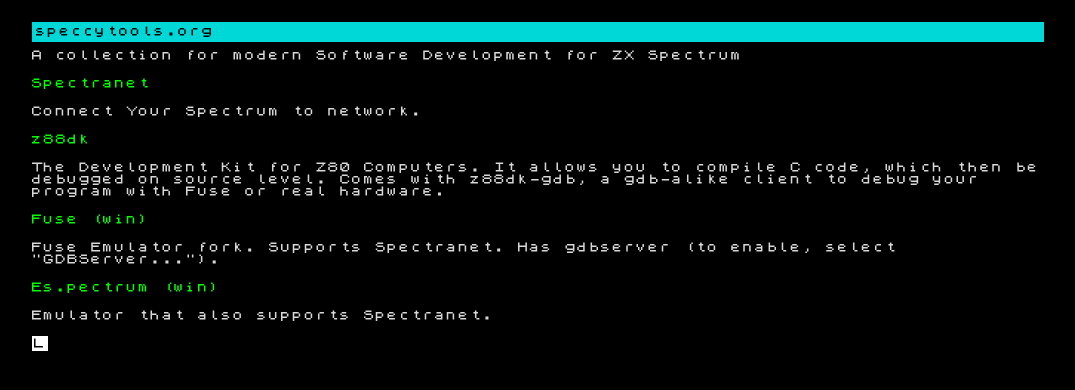
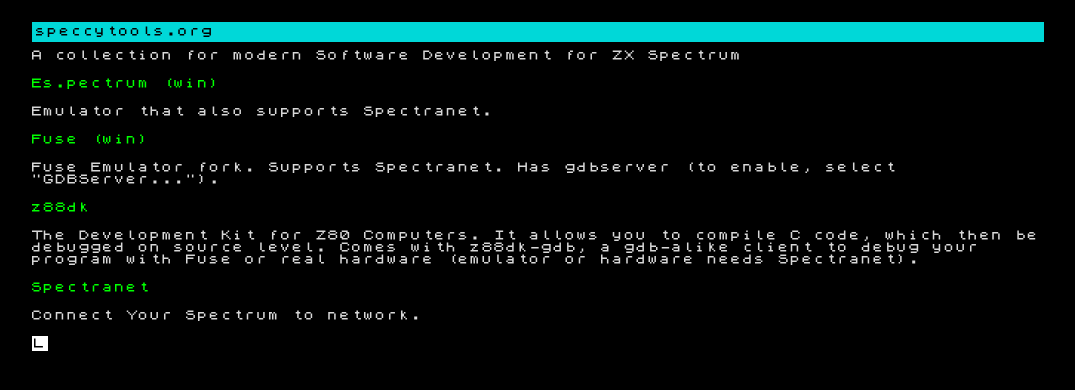
Before and after one commit to speccytools/speccytools.github.io, a plain HTML site: page index.html in a window 1280 px wide. Shown: the whole page, without its empty margins (102-1177 px from the left). Drawn offline with Linux system fonts and the light colour scheme.

Commit message:
Rearranging things

```diff
--- a/index.html
+++ b/index.html
@@ -6,16 +6,17 @@
 <div class="screen">
 <div class="header">speccytools.org</div>
 <div class="bullet">A collection for modern Software Development for ZX Spectrum</div>
-<div class="bullet"><a href="https://www.bytedelight.com/?page_id=3515">Spectranet</a></div>
-<div class="bullet">Connect Your Spectrum to network.</div>
+<div class="bullet"><a href="https://www.habisoft.com/espectrum/EN.htm">Es.pectrum (win)</a></div>
+<div class="bullet">Emulator that also supports Spectranet.</div>
+<div class="bullet"><a href="https://github.com/speccytools/fuse/releases/tag/gdbserver">Fuse (win)</a></div>
+<div class="bullet">Fuse Emulator fork. Supports Spectranet. Has gdbserver (to enable, select "GDBServer...").</div>
 <div class="bullet"><a href="https://github.com/z88dk/z88dk">z88dk</a></div>
 <div class="bullet">The Development Kit for Z80 Computers.
 It allows you to compile C code, which then be debugged on source level.
-Comes with z88dk-gdb, a gdb-alike client to debug your program with Fuse or real hardware.</div>
-<div class="bullet"><a href="https://github.com/speccytools/fuse/releases/tag/gdbserver">Fuse (win)</a></div>
-<div class="bullet">Fuse Emulator fork. Supports Spectranet. Has gdbserver (to enable, select "GDBServer...").</div>
-<div class="bullet"><a href="https://www.habisoft.com/espectrum/EN.htm">Es.pectrum (win)</a></div>
-<div class="bullet">Emulator that also supports Spectranet.</div>
+Comes with z88dk-gdb, a gdb-alike client to debug your program with Fuse or real hardware
+(emulator or hardware needs Spectranet).</div>
+<div class="bullet"><a href="https://www.bytedelight.com/?page_id=3515">Spectranet</a></div>
+<div class="bullet">Connect Your Spectrum to network.</div>
 <div class="bullet"><span class="blink" id="L">L</span></div>
 </div>
 </body>
```
